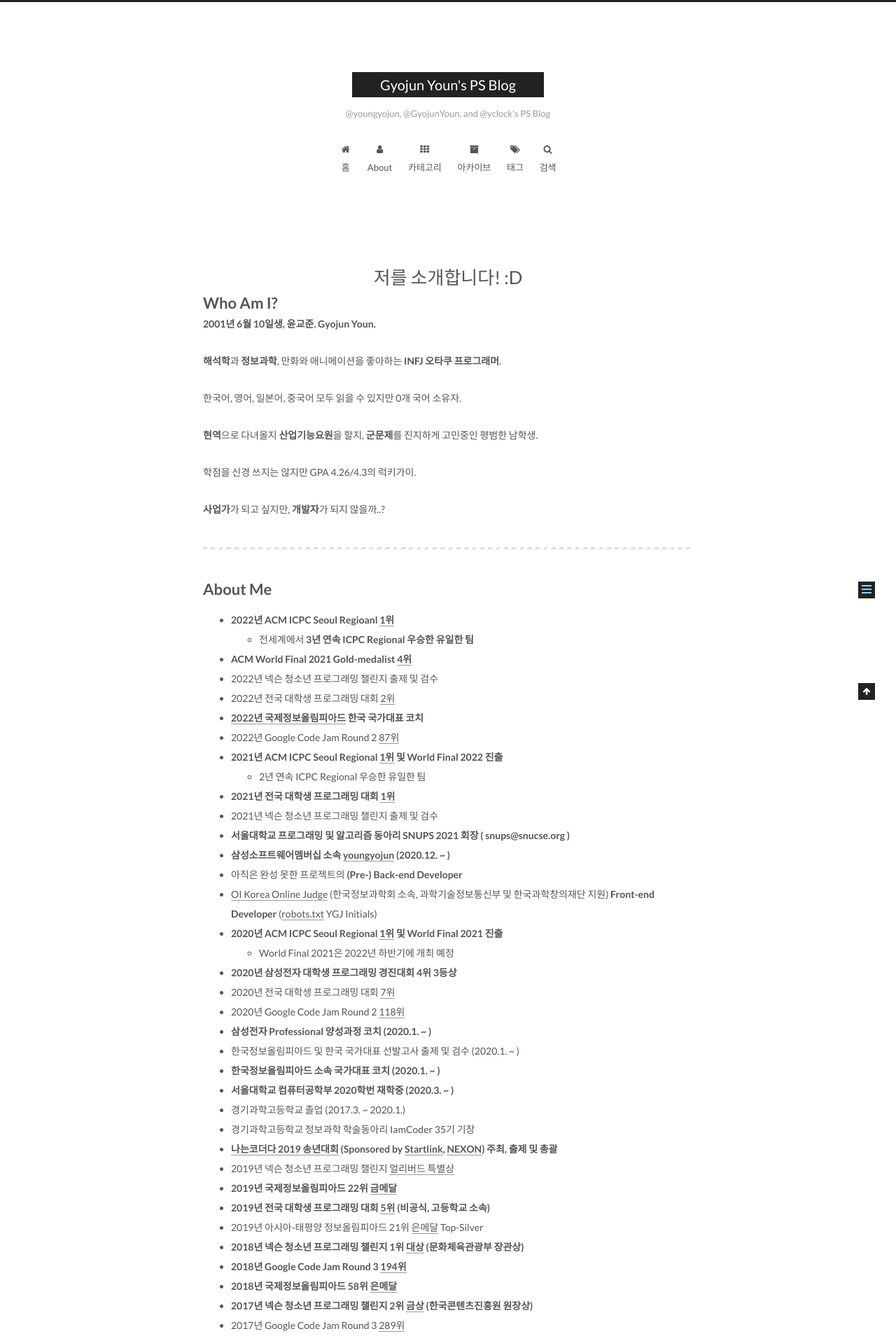
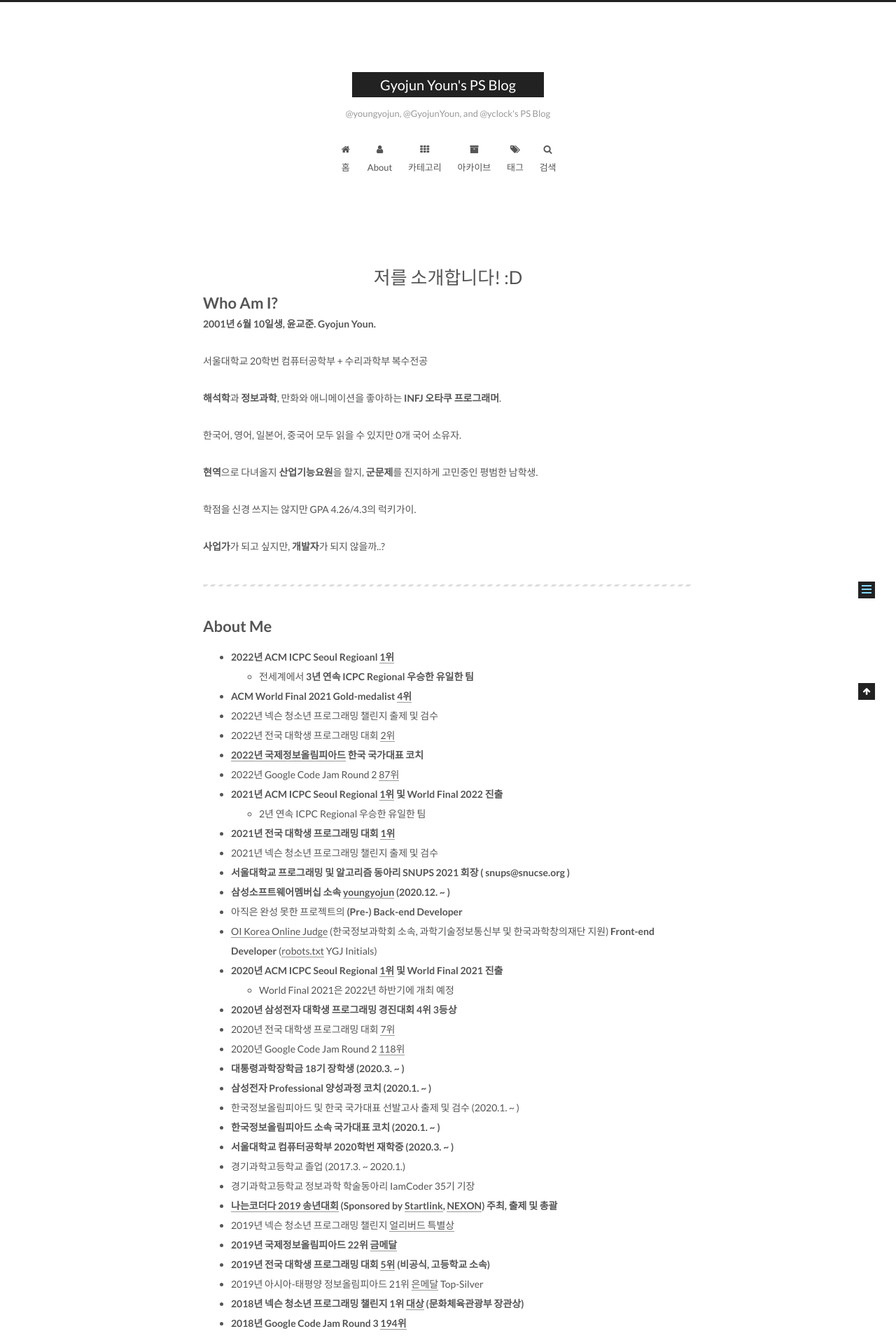
Before and after one commit to youngyojun/youngyojun.github.io, a Jekyll site: the page built from about/index.md, in a window 1280 px wide. Shown: the top 1909 px of the page at 70% size. Built offline with Jekyll 4.4.1, drawn with Linux system fonts in a browser that asks for light colours; comment, search, counter and statistics services are not loaded.

Commit message:
Update index.md

```diff
--- a/about/index.md
+++ b/about/index.md
@@ -7,6 +7,8 @@ type: about
 # Who Am I?
 
 **2001년 6월 10일생, 윤교준. Gyojun Youn.**
+
+서울대학교 20학번 컴퓨터공학부 + 수리과학부 복수전공
 
 **해석학**과 **정보과학**, 만화와 애니메이션을 좋아하는 **INFJ 오타쿠 프로그래머**.
 
@@ -42,6 +44,7 @@ type: about
 * **2020년 삼성전자 대학생 프로그래밍 경진대회 4위 3등상**
 * 2020년 전국 대학생 프로그래밍 대회 [7위](https://www.acmicpc.net/contest/scoreboard/524)
 * 2020년 Google Code Jam Round 2 [118위](https://codingcompetitions.withgoogle.com/codejam/round/000000000019ffb9)
+* **대통령과학장학금 18기 장학생 (2020.3. ~ )**
 * **삼성전자 Professional 양성과정 코치 (2020.1. ~ )**
 * 한국정보올림피아드 및 한국 국가대표 선발고사 출제 및 검수 (2020.1. ~ )
 * **한국정보올림피아드 소속 국가대표 코치 (2020.1. ~ )**
```
